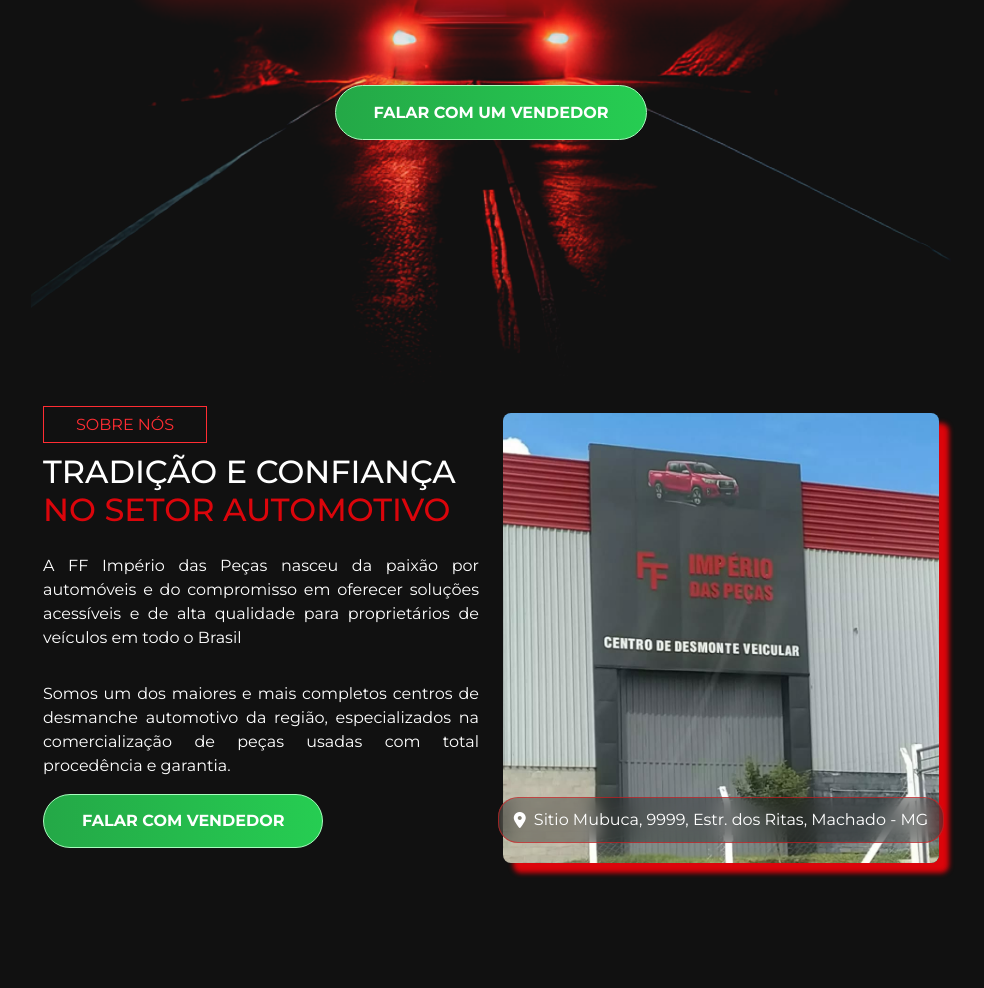
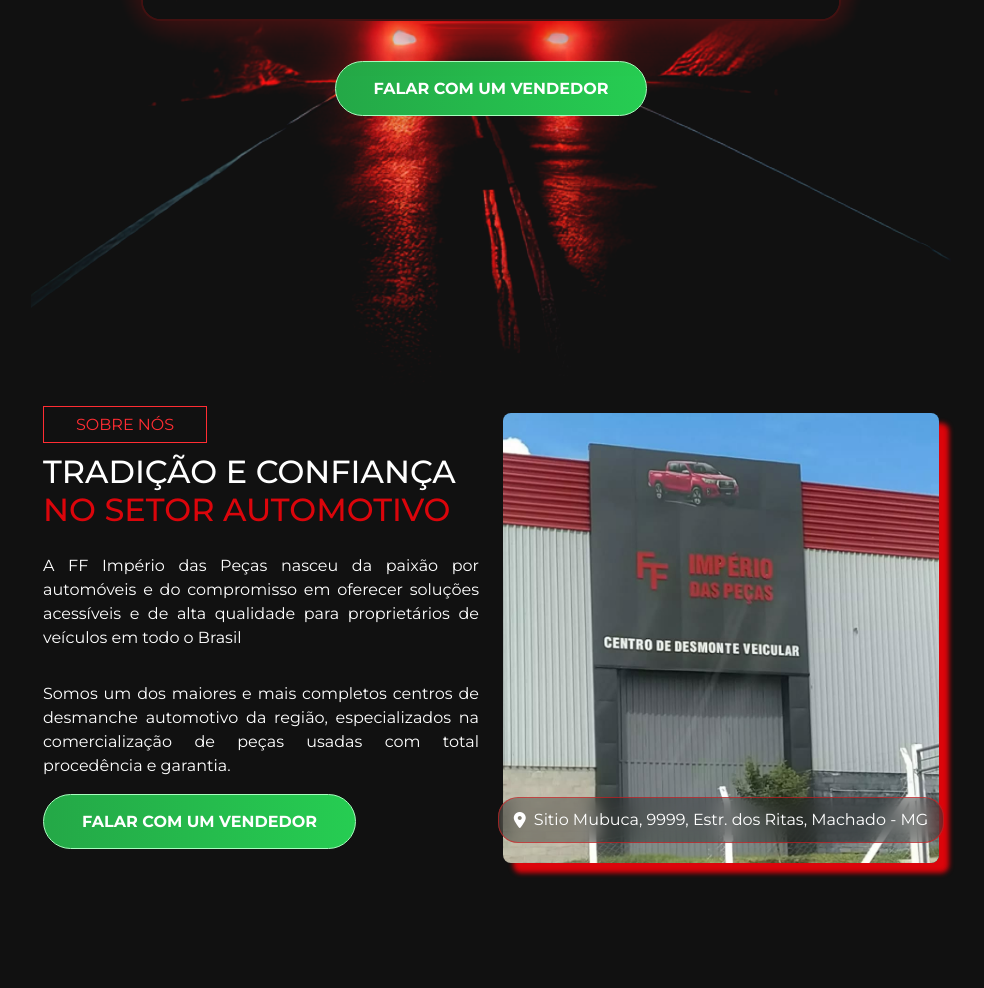
Before and after one commit to AlissonHenSantos/FF-Imperio-pecas, a plain HTML site: page index.html in a window 1280 px wide. Shown: the part 1767-2755 px from the top of the page, without its empty margins (149-1133 px from the left). Drawn offline with nearby package versions, Linux system fonts and the light colour scheme; a web font is replaced by a local one.

Commit message:
feat: vinculação ao WhatsApp

```diff
--- a/index.html
+++ b/index.html
@@ -32,8 +32,8 @@
                 Peças de reposição para veículos leves e médios, a peça que você está procurando pelo melhor preço e
                 qualidade!
             </p>
-            <button class="ff-button">
-                FALAR COM UM VENDEDOR
+            <button class="ff-button"><a  href="https://wa.me/5535997501249?text=Olá,%20gostaria%20de%20saber%20sobre%20a%20peça.%0A%0AVeículo:%20%0AModelo:%20%0AAno:" target="_blank">
+                FALAR COM UM VENDEDOR</a>
             </button>
         </div>
     </div>
@@ -54,8 +54,8 @@
                     <div class="play-button"></div>
                 </div>
 
-                <button class="ff-button mt-5">
-                    FALAR COM UM VENDEDOR
+                <button class="ff-button"><a  href="https://wa.me/5535997501249?text=Olá,%20gostaria%20de%20saber%20sobre%20a%20peça.%0A%0AVeículo:%20%0AModelo:%20%0AAno:" target="_blank">
+                    FALAR COM UM VENDEDOR</a>
                 </button>
             </div>
         </section>
@@ -77,9 +77,11 @@
                     Somos um dos maiores e mais completos centros de desmanche automotivo da região,
                     especializados na comercialização de peças usadas com total procedência e garantia.
                 </p>
-                <button class="ff-button pt-3">
-                    FALAR COM VENDEDOR
-                </button>
+                <button class="ff-button">
+                    <a  href="https://wa.me/5535997501249?text=Olá,%20gostaria%20de%20saber%20sobre%20a%20peça.%0A%0AVeículo:%20%0AModelo:%20%0AAno:" target="_blank">
+                        FALAR COM UM VENDEDOR
+                    </a>
+                 </button>
             </div>
             <div class="image-sobre-nos col-12 col-sm-6 container-sobre">
                 <img class="img-sobre-nos" src="assets/desktop/imgSobreNos.jpg" alt="">
@@ -136,8 +138,10 @@
                             Adquirimos sucatas de veículos de forma legal, garantindo a procedência de cada item em
                             nosso estoque e contribuindo para um mercado mais seguro e sustentável.
                         </p>
-                        <button class="ff-button pt-3">
-                            FALAR COM VENDEDOR
+                        <button class="ff-button">
+                            <a  href="https://wa.me/5535997501249?text=Olá,%20gostaria%20de%20saber%20sobre%20a%20peça.%0A%0AVeículo:%20%0AModelo:%20%0AAno:" target="_blank">
+                                FALAR COM UM VENDEDOR
+                            </a>
                         </button>
                     </div>
                     <div class="col-sm-6 img-desmanche">
@@ -246,9 +250,12 @@
                                 </ul>
                             </div>
                         </div>
-                        <button class="ff-button mt-4">FALAR COM UM VENDEDOR</button>
-                    </div>
-
+                       <button class="ff-button">
+                         <a  href="https://wa.me/5535997501249?text=Olá,%20gostaria%20de%20saber%20sobre%20a%20peça.%0A%0AVeículo:%20%0AModelo:%20%0AAno:" target="_blank">
+                             FALAR COM UM VENDEDOR
+                        </a>
+                    </button>
+                </div>
 
             </div>
         </section>
--- a/styles.css
+++ b/styles.css
@@ -79,6 +79,10 @@
     cursor: pointer;
 }
 
+.ff-button a {
+    text-decoration: none;
+    color: #FFF;
+}
 .ff-button:hover {
     background: linear-gradient(90deg, #30DE5E 0%, #33F867 100%);
     box-shadow: 0 0 20px 0 rgba(168, 255, 191, 0.50);
```
